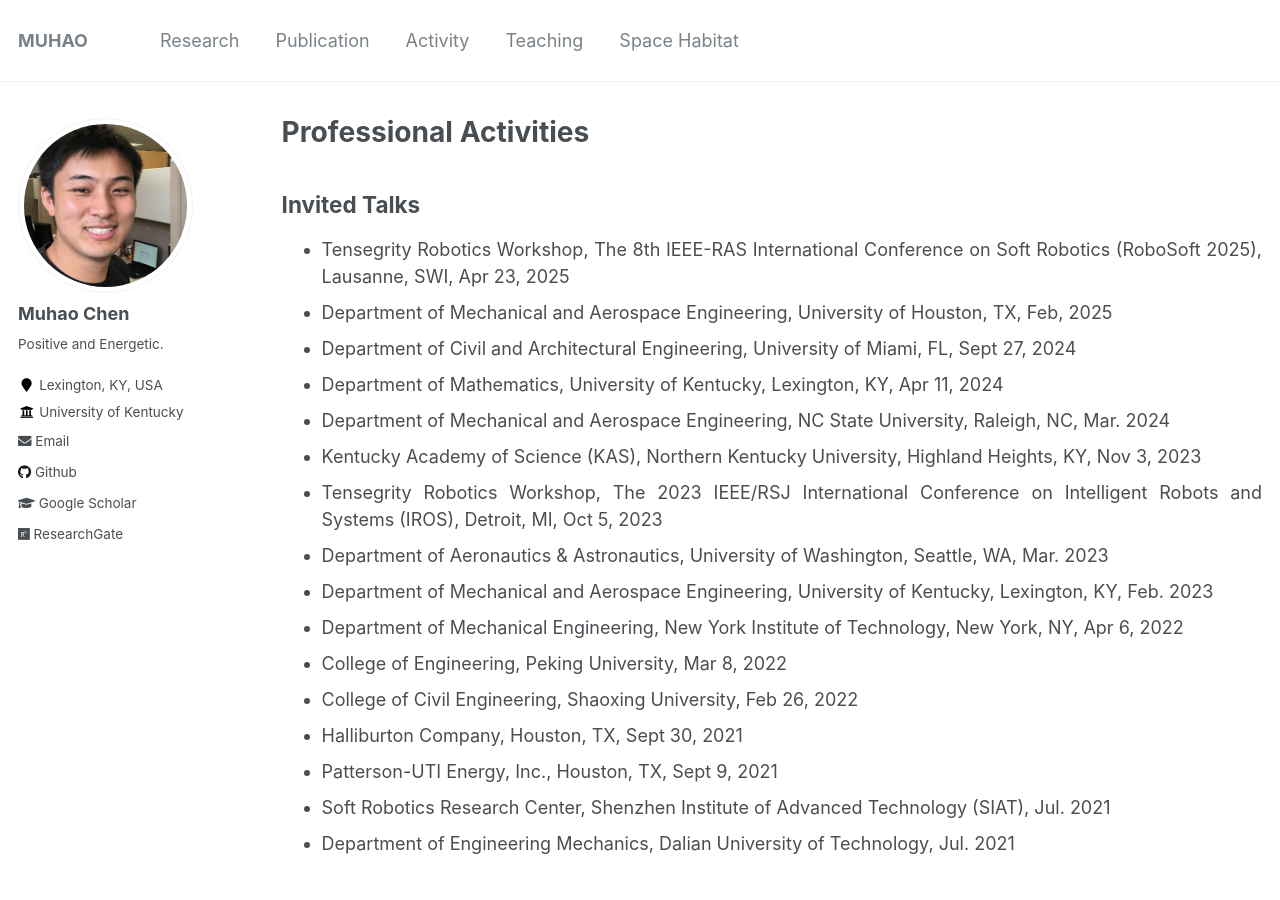
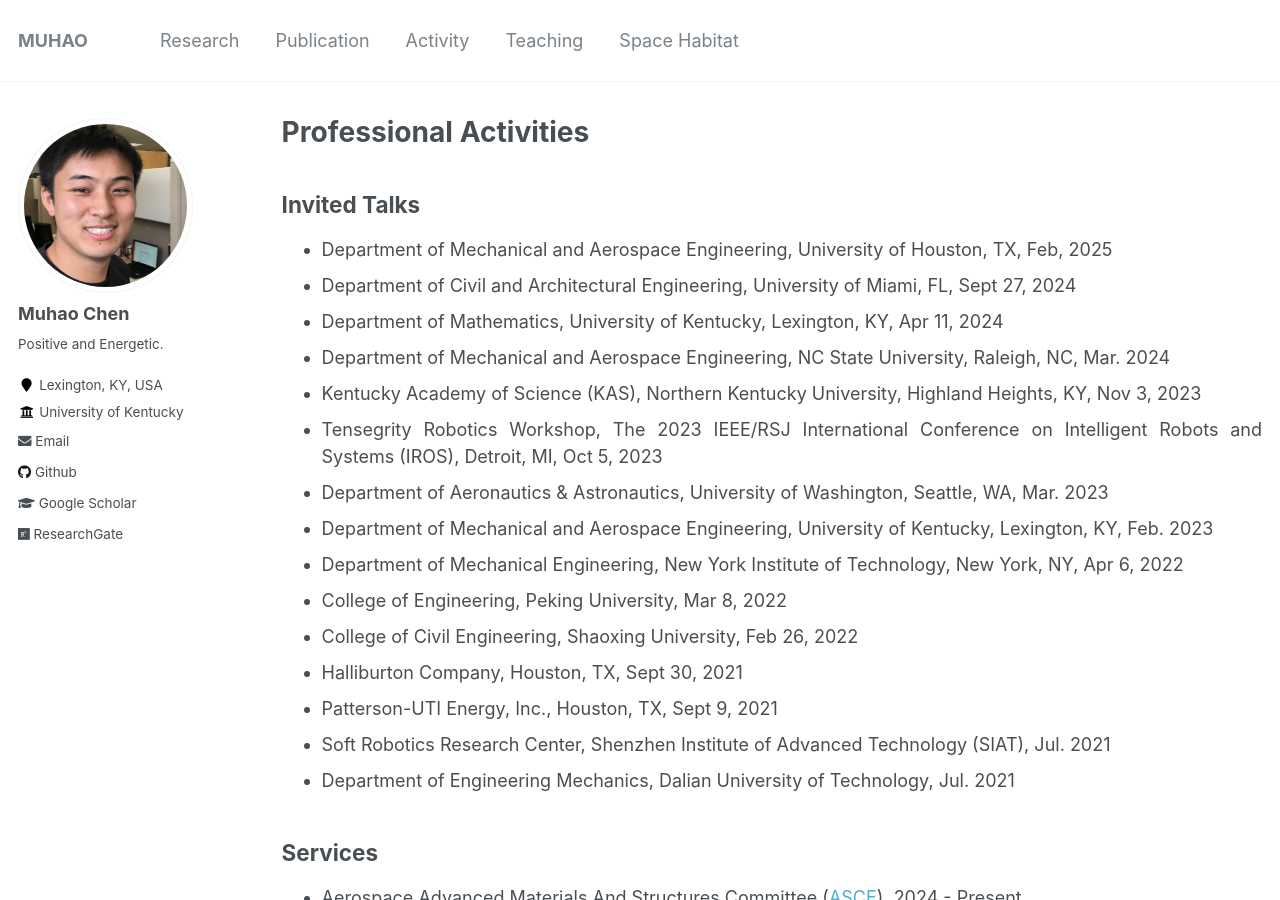
Before and after one commit to Muhao-Chen/muhao-chen.github.io, a Jekyll site: the page built from _pages/professional-activities.md, in a window 1280 px wide and 900 px high. Built offline with Jekyll 4.4.1, drawn with Linux system fonts in a browser that asks for light colours.

Commit message:
Update professional-activities.md

```diff
--- a/_pages/professional-activities.md
+++ b/_pages/professional-activities.md
@@ -12,7 +12,7 @@ toc_max_header: 1
 <div style="text-align: justify;" markdown="1">
 
 ## Invited Talks
-* Tensegrity Robotics Workshop, The 8th IEEE-RAS International Conference on Soft Robotics (RoboSoft 2025), Lausanne, SWI, Apr 23, 2025
+<!-- * Tensegrity Robotics Workshop, The 8th IEEE-RAS International Conference on Soft Robotics (RoboSoft 2025), Lausanne, SWI, Apr 23, 2025  -->
 * Department of Mechanical and Aerospace Engineering, University of Houston, TX, Feb, 2025
 * Department of Civil and Architectural Engineering, University of Miami, FL, Sept 27, 2024
 * Department of Mathematics, University of Kentucky, Lexington, KY, Apr 11, 2024
```
